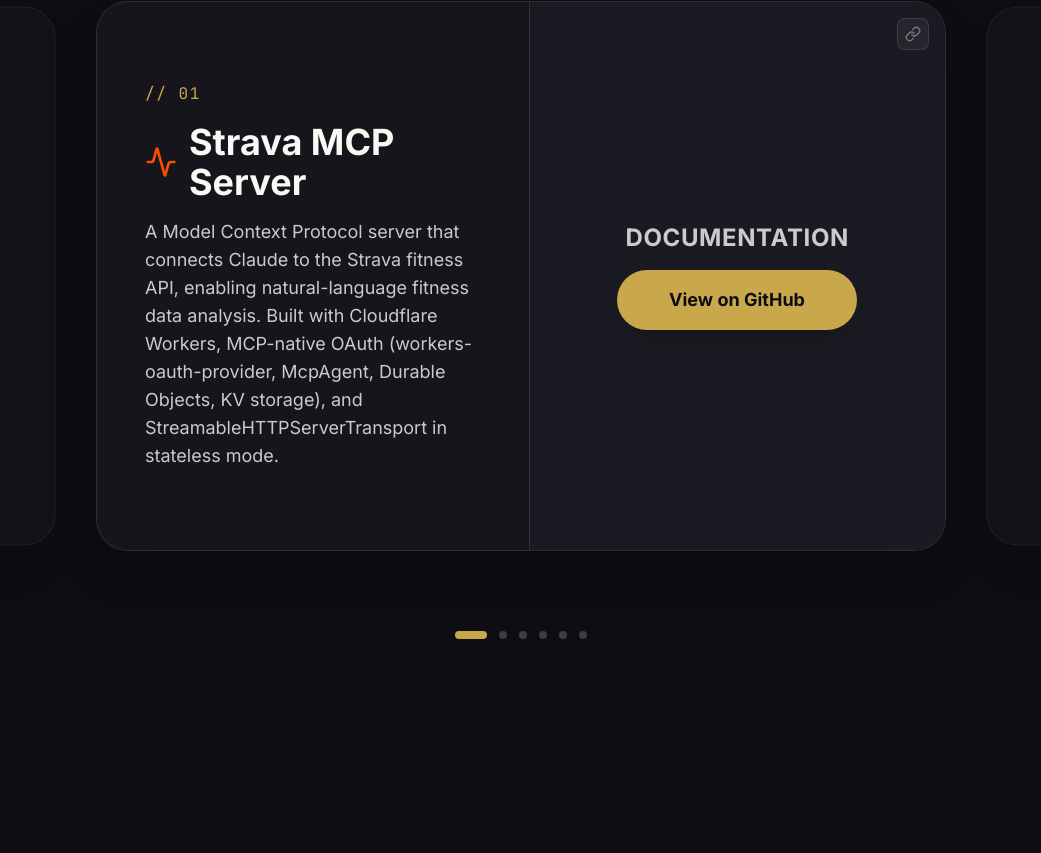
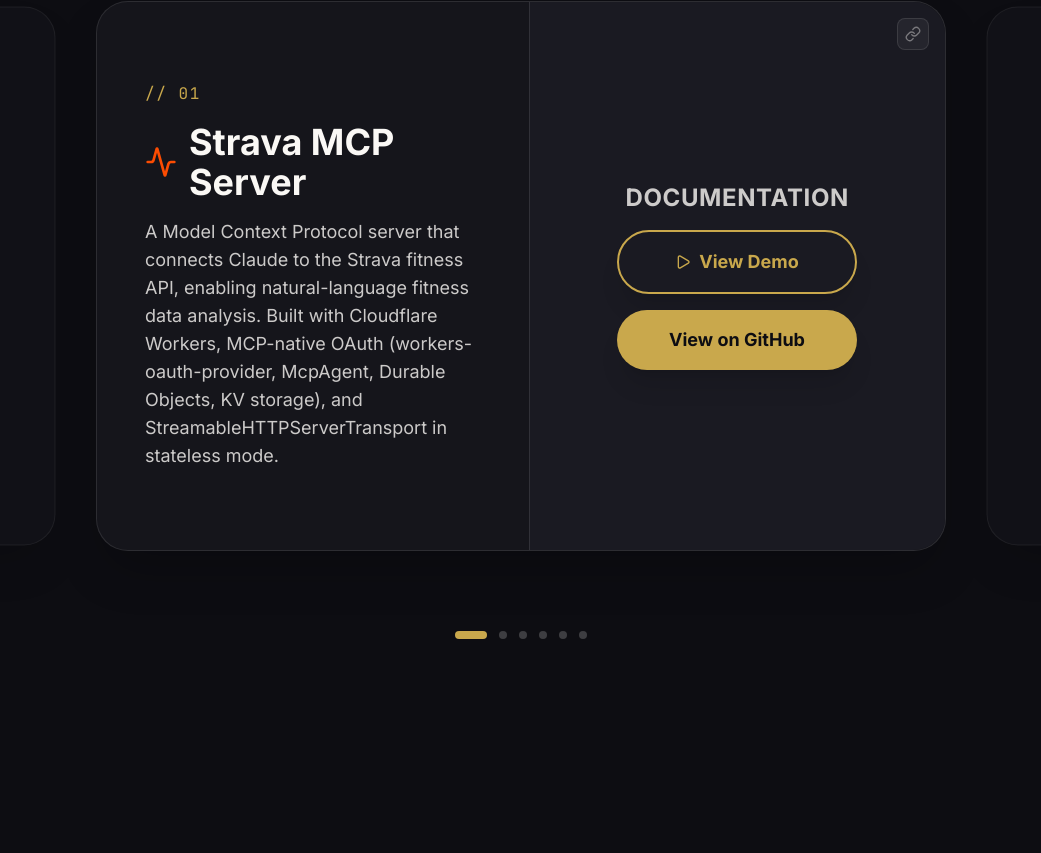
Before and after one commit to iAgar/PortfolioWebsite, a React (Vite) app: page / in a window 1280 px wide. Shown: the part 1047-1900 px from the top of the page, without its empty margins (119-1160 px from the left). Built offline with nearby package versions, Linux system fonts and the light colour scheme; a web font is replaced by a local one.

Commit message:
feat: add View Demo buttons with drive links to AI Products cards

```diff
--- a/src/App.jsx
+++ b/src/App.jsx
@@ -1,7 +1,7 @@
 import React, { useEffect, useRef, useState, useLayoutEffect, useImperativeHandle } from 'react';
 import { gsap } from 'gsap';
 import { ScrollTrigger } from 'gsap/ScrollTrigger';
-import { MousePointer2, Menu, ArrowRight, Terminal, Linkedin, Mail, Activity, Newspaper, Music, Plane, Camera, Code, Link, Check } from 'lucide-react';
+import { MousePointer2, Menu, ArrowRight, Terminal, Linkedin, Mail, Activity, Newspaper, Music, Plane, Camera, Code, Link, Check, Play } from 'lucide-react';
 import clsx from 'clsx';
 import { twMerge } from 'tailwind-merge';
 
@@ -593,6 +593,7 @@
       title: 'Strava MCP Server',
       desc: 'A Model Context Protocol server that connects Claude to the Strava fitness API, enabling natural-language fitness data analysis. Built with Cloudflare Workers, MCP-native OAuth (workers-oauth-provider, McpAgent, Durable Objects, KV storage), and StreamableHTTPServerTransport in stateless mode.',
       prdLink: 'https://github.com/iAgar/strava-mcp',
+      demoLink: 'https://drive.google.com/file/d/1a2b3c4d5e/view?usp=sharing',
       logo: <Activity size={32} color="#FC4C02" className="shrink-0" />,
     },
     {
@@ -600,6 +601,7 @@
       title: 'NewsLens',
       desc: 'An AI-powered media bias detection agent that analyzes news articles across sources to surface ideological framing, factual discrepancies, and coverage gaps. Helps users see beyond the headline by comparing how different outlets report the same story.',
       prdLink: 'https://github.com/iAgar/NewsLens',
+      demoLink: 'https://drive.google.com/file/d/6f7g8h9i0j/view?usp=sharing',
       logo: <Newspaper size={32} color="#4A90D9" className="shrink-0" />,
     },
     {
@@ -607,6 +609,7 @@
       title: 'Party DJ',
       desc: 'A webcam-based AI DJ that uses computer vision (pixel differencing) to detect room energy in real-time. Features Web Audio API crossfading, drag-and-drop track upload, and automatic track selection based on crowd movement and sentiment analysis.',
       prdLink: '',
+      demoLink: 'https://drive.google.com/file/d/1k2l3m4n5o/view?usp=sharing',
       logo: <Music size={32} color="#8B5CF6" className="shrink-0" />,
     },
     {
@@ -614,6 +617,7 @@
       title: 'SmartTravel Extension',
       desc: 'A Chrome extension that auto-displays a travel companion widget on flight search sites. Features Packing, Attractions, Food, and Transport tabs with AI-powered recommendations. All API keys handled server-side via Cloudflare Workers.',
       prdLink: '',
+      demoLink: 'https://drive.google.com/file/d/6p7q8r9s0t/view?usp=sharing',
       logo: <Plane size={32} color="#0EA5E9" className="shrink-0" />,
     },
     {
@@ -621,6 +625,7 @@
       title: 'CS Edutainment Reels',
       desc: 'An Instagram Reels page delivering computer science education through dark humor and meme aesthetics. Features graph algorithm explainers with custom canvas-based fire particle systems, BFS wave animations, and the signature Ash & Ember color scheme.',
       prdLink: 'https://www.instagram.com/ishaan.codes',
+      demoLink: 'https://drive.google.com/file/d/1u2v3w4x5y/view?usp=sharing',
       logo: <Camera size={32} color="#E4405F" className="shrink-0" />,
     },
     {
@@ -628,6 +633,7 @@
       title: 'Portfolio Website',
       desc: 'This website itself — a React 19 + Vite + Tailwind CSS portfolio with GSAP scroll-triggered animations, infinite-loop carousels, ambient floating geometry backgrounds, and a dark gold-accent design system. Fully responsive with custom magnetic button interactions.',
       prdLink: 'https://github.com/iAgar/PortfolioWebsite',
+      demoLink: '',
       logo: <Code size={32} color="#10B981" className="shrink-0" />,
     },
   ];
@@ -653,13 +659,25 @@
             <p className="font-sans text-sm md:text-base lg:text-lg text-background/80 leading-relaxed pr-2">{prod.desc}</p>
           </div>
 
-          {prod.prdLink ? (
+          {(prod.prdLink || prod.demoLink) ? (
             <div className={cn(
               "flex-1 bg-[#1A1A22] flex flex-col items-center justify-center gap-6 p-6 lg:p-10 border-t md:border-t-0 md:border-l border-white/10 rounded-b-[2rem] md:rounded-bl-none md:rounded-r-[2rem] transition-all duration-500",
               !isActive && "opacity-0 invisible"
             )}>
               <div className="flex flex-col items-center gap-4 w-full">
                 <h4 className="font-sans font-bold text-xl lg:text-2xl text-background/80 tracking-wide uppercase font-data text-xs text-accent">Documentation</h4>
+                {prod.demoLink && (
+                  <a
+                    href={prod.demoLink}
+                    target="_blank"
+                    rel="noopener noreferrer"
+                    className="btn-magnetic w-full max-w-[240px] flex items-center justify-center gap-2 bg-transparent border-2 border-accent text-accent px-6 py-3 lg:py-4 rounded-full font-sans font-bold text-base lg:text-lg transition-all hover:bg-accent/10 hover:scale-105 shadow-xl"
+                  >
+                    <Play size={16} />
+                    View Demo
+                  </a>
+                )}
+                {prod.prdLink && (
                   <a
                     href={prod.prdLink}
                     target="_blank"
@@ -668,6 +686,7 @@
                   >
                     {getLinkLabel(prod.prdLink)}
                   </a>
+                )}
               </div>
             </div>
           ) : (
```
Lines whose indentation alone changed are shown as unchanged.
